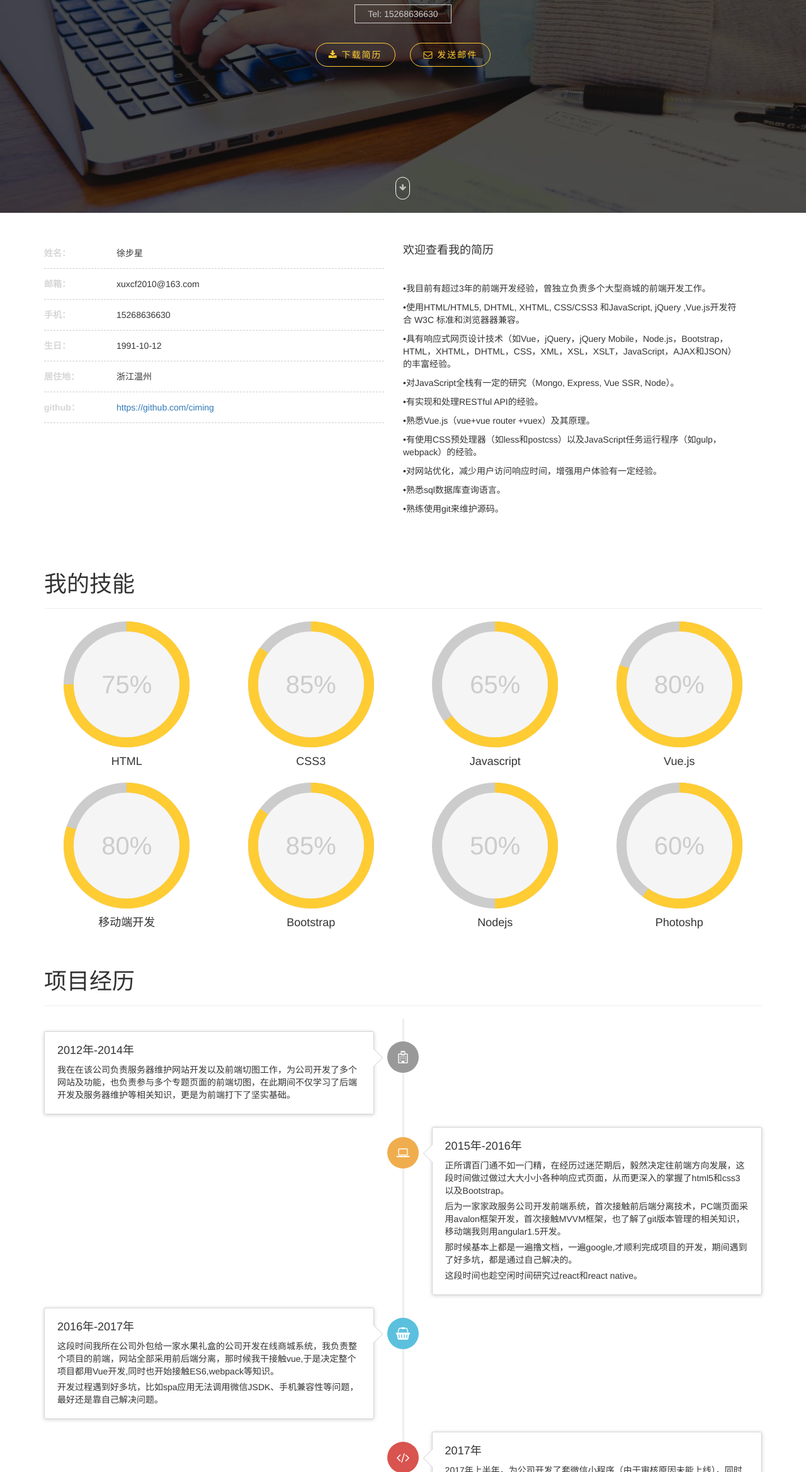
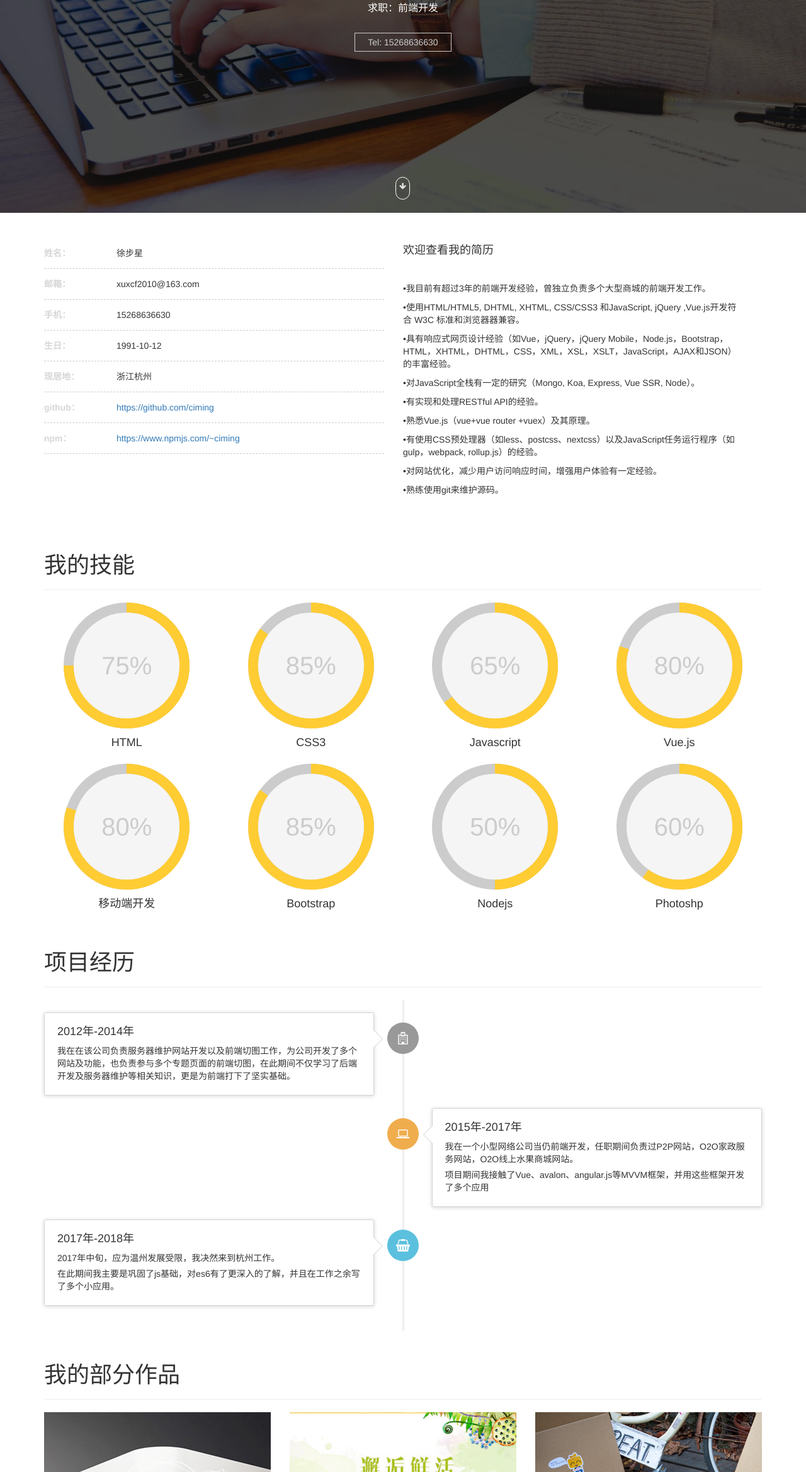
Before and after one commit to ciming/myResume, a website: page app/index.html in a window 1280 px wide. Shown: the part 462-2800 px from the top of the page at 63% size. Drawn offline with nearby package versions, Linux system fonts and the light colour scheme; files that its build step writes are made by us from their sources; files whose address does not match are found by name.

Commit message:
update myResume

```diff
--- a/app/index.html
+++ b/app/index.html
@@ -82,10 +82,10 @@
               Tel: 15268636630
             </a>
           </div>
-          <div class="call-me">
+          <!-- <div class="call-me">
             <a href="images/myResume.pdf" download><i class="fa fa-download"></i>&nbsp;下载简历</a>
             <a href="mailto:xuxcf2010@163.com" ><i class="fa fa-envelope-o" aria-hidden="true"></i>&nbsp;发送邮件</a>
-          </div>
+          </div> -->
         </div>
       </div>
     </div>
@@ -104,13 +104,12 @@
           <h4>欢迎查看我的简历</h4>
             <p>•我目前有超过3年的前端开发经验，曾独立负责多个大型商城的前端开发工作。</p>
             <p>•使用HTML/HTML5, DHTML, XHTML, CSS/CSS3 和JavaScript, jQuery ,Vue.js开发符合 W3C 标准和浏览器器兼容。</p>
-            <p>•具有响应式网页设计技术（如Vue，jQuery，jQuery Mobile，Node.js，Bootstrap，HTML，XHTML，DHTML，CSS，XML，XSL，XSLT，JavaScript，AJAX和JSON）的丰富经验。</p>
-            <p>•对JavaScript全栈有一定的研究（Mongo, Express, Vue SSR, Node）。</p>
+            <p>•具有响应式网页设计经验（如Vue，jQuery，jQuery Mobile，Node.js，Bootstrap，HTML，XHTML，DHTML，CSS，XML，XSL，XSLT，JavaScript，AJAX和JSON）的丰富经验。</p>
+            <p>•对JavaScript全栈有一定的研究（Mongo, Koa, Express, Vue SSR, Node）。</p>
             <p>•有实现和处理RESTful API的经验。</p>
             <p>•熟悉Vue.js（vue+vue router +vuex）及其原理。</p>
-            <p>•有使用CSS预处理器（如less和postcss）以及JavaScript任务运行程序（如gulp，webpack）的经验。</p>
+            <p>•有使用CSS预处理器（如less、postcss、nextcss）以及JavaScript任务运行程序（如gulp，webpack, rollup.js）的经验。</p>
             <p>•对网站优化，减少用户访问响应时间，增强用户体验有一定经验。</p>
-            <p>•熟悉sql数据库查询语言。</p>
             <p>•熟练使用git来维护源码。</p>
         </div>
       </div>
@@ -121,8 +120,9 @@
             <li><strong><span>邮箱：</span></strong>xuxcf2010@163.com</li>
             <li><strong><span>手机：</span></strong>15268636630</li>
             <li><strong><span>生日：</span></strong>1991-10-12</li>
-            <li><strong><span>居住地：</span></strong>浙江温州</li>
+            <li><strong><span>现居地：</span></strong>浙江杭州</li>
             <li><strong><span>github：</span></strong><a href="https://github.com/ciming" target="_blank">https://github.com/ciming</a></li>
+            <li><strong><span>npm：</span></strong><a href="https://www.npmjs.com/~ciming" target="_blank">https://www.npmjs.com/~ciming</a></li>
           </ul>
         </div>
       </div>
@@ -203,13 +203,11 @@
         <div class="timeline-badge warning"><i class="fa fa-laptop"></i></div>
         <div class="timeline-panel">
           <div class="timeline-heading">
-            <h4 class="timeline-title">2015年-2016年</h4>
+            <h4 class="timeline-title">2015年-2017年</h4>
           </div>
           <div class="timeline-body">
-            <p>正所谓百门通不如一门精，在经历过迷茫期后，毅然决定往前端方向发展，这段时间做过做过大大小小各种响应式页面，从而更深入的掌握了html5和css3以及Bootstrap。</p>
-            <p>后为一家家政服务公司开发前端系统，首次接触前后端分离技术，PC端页面采用avalon框架开发，首次接触MVVM框架，也了解了git版本管理的相关知识，移动端我则用angular1.5开发。</p>
-            <p>那时候基本上都是一遍撸文档，一遍google,才顺利完成项目的开发，期间遇到了好多坑，都是通过自己解决的。</p>
-            <p>这段时间也趁空闲时间研究过react和react native。</p>
+            <p>我在一个小型网络公司当仍前端开发，任职期间负责过P2P网站，O2O家政服务网站，O2O线上水果商城网站。</p>
+            <p>项目期间我接触了Vue、avalon、angular.js等MVVM框架，并用这些框架开发了多个应用</p>
           </div>
         </div>
       </li>
@@ -217,27 +215,14 @@
         <div class="timeline-badge info"><i class="fa fa-shopping-basket"></i></div>
         <div class="timeline-panel">
           <div class="timeline-heading">
-            <h4 class="timeline-title">2016年-2017年</h4>
+            <h4 class="timeline-title">2017年-2018年</h4>
           </div>
           <div class="timeline-body">
-            <p>这段时间我所在公司外包给一家水果礼盒的公司开发在线商城系统，我负责整个项目的前端，网站全部采用前后端分离，那时候我干接触vue,于是决定整个项目都用Vue开发,同时也开始接触ES6,webpack等知识。</p>
-            <p>开发过程遇到好多坑，比如spa应用无法调用微信JSDK、手机兼容性等问题，最好还是靠自己解决问题。</p>
+            <p>2017年中旬，应为温州发展受限，我决然来到杭州工作。</p>
+            <p>在此期间我主要是巩固了js基础，对es6有了更深入的了解，并且在工作之余写了多个小应用。</p>
           </div>
         </div>
       </li>
-      <li class="timeline-inverted">
-        <div class="timeline-badge danger"><i class="fa fa-code"></i></div>
-        <div class="timeline-panel">
-          <div class="timeline-heading">
-            <h4 class="timeline-title">2017年</h4>
-          </div>
-          <div class="timeline-body">
-            <p>2017年上半年，为公司开发了套微信小程序（由于审核原因未能上线），同时也用白鹭引擎做了个html5页面，采用Typescript,过程主要是一边撸文档一边开发。</p>
-            <p>其与时间主要精力是将商城升级到vue2.0，我在此也接触到了vue ssr（服务端渲染）、PWA等技术</p>
-          </div>
-        </div>
-      </li>
-
     </ul>
   </div>
 </div>
@@ -252,7 +237,7 @@
           <div class="gallery-img">
             <img src="images/work/05.png" alt="">
           </div>
-          <a href="http://xxcf.oschina.io/mofangqianduanxiangmu/" target="_blank" class="gallery-overlay">
+          <a href="http://mfdjw.com" target="_blank" class="gallery-overlay">
             <h4>魔方展会商城前端</h4>
             <p>魔方展会商城，我负责网站架构和前端开发</p>
           </a>
@@ -307,9 +292,9 @@
           <div class="gallery-img">
             <img src="images/work/04.png" alt="">
           </div>
-          <a href="https://github.com/ciming/generator-gulp-less-bootstrap" target="_blank" class="gallery-overlay">
-            <h4>generator-gulp-less-bootstrap</h4>
-            <p>bootstrap前端构建工具，yeoman开发</p>
+          <a href="https://www.npmjs.com/~ciming" target="_blank" class="gallery-overlay">
+            <h4>我发布的npm包</h4>
+            <p>这是我在开发过程中发布的的一些npm包</p>
           </a>
         </div>
       </div>
--- a/app/styles/header.less
+++ b/app/styles/header.less
@@ -67,13 +67,14 @@
     font-size: 16px;
     color: #fff;
     font-weight: normal;
-    margin-top: 10px;
+    margin-top: 20px;
   }
   .p-tel{
     display: inline-block;
     border: 1px solid #ccc;
     padding: 4px 20px ;
     color: #ccc;
+    margin-top: 20px;
   }
 }
 
```
Also changed, not shown: app/images/work/04.png, dist/images/work/04.png, dist/index.html, dist/script/vendor/bootstrap.js, dist/script/vendor/jquery-3.2.1.js, dist/script/vendor/jquery.sticky.js, dist/script/vendor/percircle.js, dist/styles/bootstrap.css, dist/styles/header.css, dist/styles/index.css, 1 other file.
